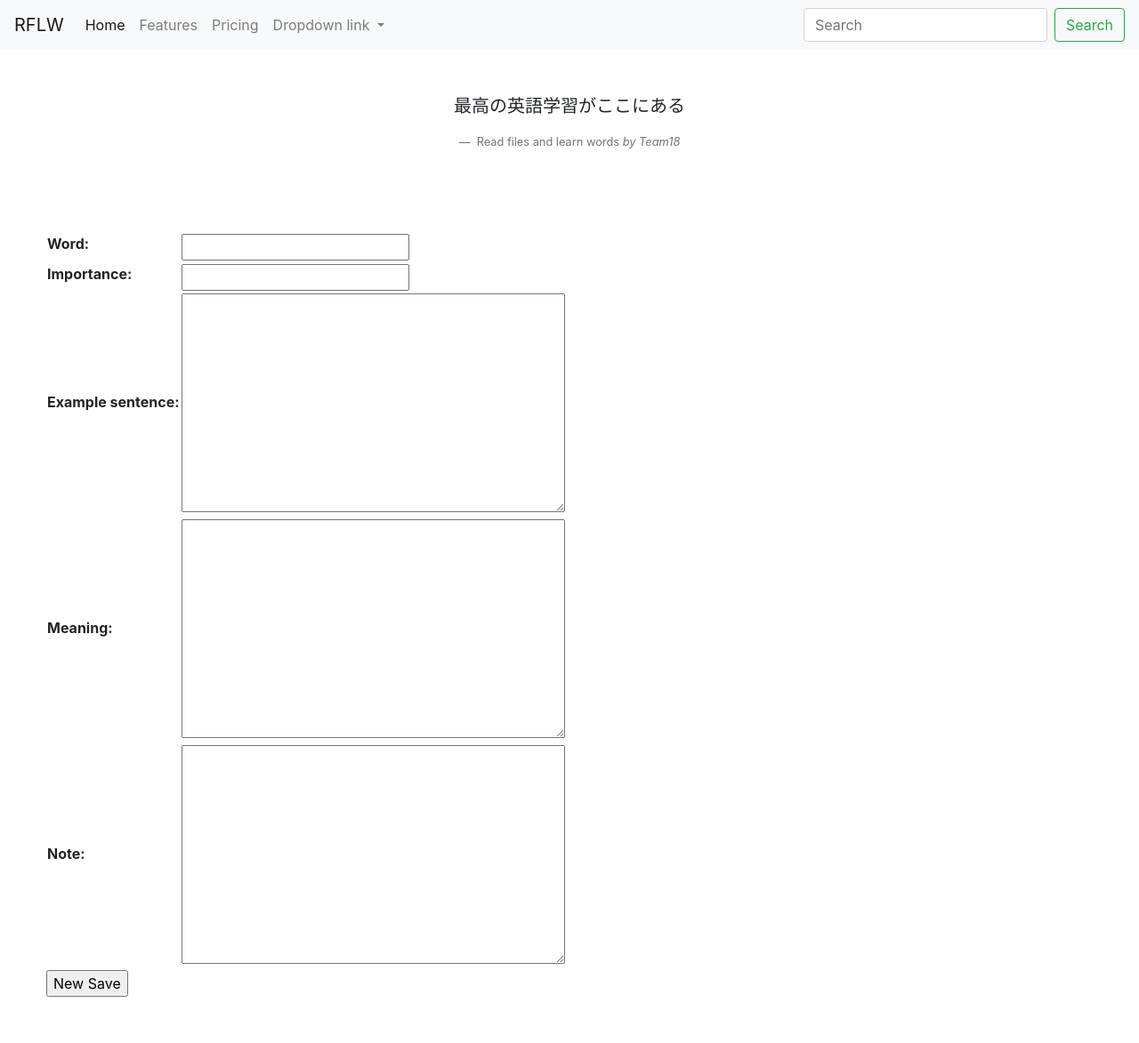
After one commit to YHU-team18/Read-files-and-learn-words, a Django app: page /add_words in a window 1280 px wide. The commit adds this page. Shown: the whole page at 89% size. Run offline with Django 4.2, Linux system fonts and the light colour scheme; some libraries are stand-ins or nearby versions.

Commit message:
add is not good

```diff
--- /dev/null
+++ b/src/templates/add_word.html
@@ -0,0 +1,31 @@
+{% extends "base.html" %}
+
+{% block title %}
+AddWord(RFLW)
+{% endblock title %}
+
+{% block content %}
+<br>
+<br>
+<figure class="text-center">
+    <blockquote class="blockquote">
+      <p>最高の英語学習がここにある</p>
+    </blockquote>
+    <figcaption class="blockquote-footer">
+        Read files and learn words <cite title="Source Title">by Team18</cite>
+    </figcaption>
+</figure>
+
+
+<br>
+<div class="container p-5 m-1">
+    <form action="#" method="POST">
+        <table>
+            {{form.as_table}}
+        </table>
+        {% csrf_token %}
+        <input type="submit" value="New Save">
+    </form>
+</div>
+
+{% endblock content %}
--- a/src/templates/base.html
+++ b/src/templates/base.html
@@ -17,14 +17,14 @@
 <body>
     <!-- https://getbootstrap.jp/docs/4.5/components/navbar/ -->
     <nav class="navbar navbar-expand-lg navbar-light bg-light">
-        <a class="navbar-brand" href="#">Navbar</a>
+        <a class="navbar-brand" href="#">RFLW</a>
         <button class="navbar-toggler" type="button" data-toggle="collapse" data-target="#navbarNavDropdown" aria-controls="navbarNavDropdown" aria-expanded="false" aria-label="Toggle navigation">
           <span class="navbar-toggler-icon"></span>
         </button>
         <div class="collapse navbar-collapse" id="navbarNavDropdown">
           <ul class="navbar-nav">
             <li class="nav-item active">
-              <a class="nav-link" href="#">Home <span class="sr-only">(current)</span></a>
+              <a class="nav-link" href="{% url 'menu' %}">Home <span class="sr-only">(current)</span></a>
             </li>
             <li class="nav-item">
               <a class="nav-link" href="#">Features</a>
@@ -54,6 +54,8 @@
     {% block content %}
     {% endblock content %}
 
+
+
     <!-- https://getbootstrap.jp/docs/4.5/getting-started/introduction/ -->
     <!-- js -->
     <script src="https://code.jquery.com/jquery-3.5.1.slim.min.js" integrity="sha384-DfXdz2htPH0lsSSs5nCTpuj/zy4C+OGpamoFVy38MVBnE+IbbVYUew+OrCXaRkfj" crossorigin="anonymous"></script>
--- a/src/words/models.py
+++ b/src/words/models.py
@@ -10,9 +10,9 @@ class Word(models.Model):
     """
     word = models.CharField(max_length=100)
     importance = models.IntegerField(validators=[MinValueValidator(-10), MaxValueValidator(100)])
-    example_sentence = models.TextField()
+    example_sentence = models.TextField(blank=True)
     meaning = models.TextField()
-    note = models.TextField()
+    note = models.TextField(blank=True)
 
     thesis_id = models.IntegerField()
     pronounce_id = models.IntegerField()
--- a/src/words/urls.py
+++ b/src/words/urls.py
@@ -1,8 +1,14 @@
 from django.contrib import admin
 from django.urls import path, include
 from django.views.generic import TemplateView
-# from .views import Menu
+from .views import InputPDF, Quiz, UpDate, AddWords, Detail
 
 urlpatterns = [
     path('menu/', TemplateView.as_view(template_name='menu.html'), name = "menu"),
+    path("input_pdf/", InputPDF.as_view(), name = "input_da"),
+    path("quiz/", Quiz.as_view(), name = "quiz"),
+    path("update_list/", UpDate.as_view(), name = "list"),
+    path("update_i/", UpDate.as_view(), name = "update_i"),
+    path("add_words", AddWords.as_view(), name = "add_words"),
+    path("detail/", Detail.as_view(), name = "detail")
 ]
--- a/src/words/views.py
+++ b/src/words/views.py
@@ -1,19 +1,36 @@
-from django.views.generic import TemplateView, CreateView, ListView, CreateView, UpdateView
+from re import template
+from django.views.generic import TemplateView, CreateView, ListView, CreateView, UpdateView, DetailView
 from .models import Word
+from django.urls import reverse_lazy
 
 # Create your views here.
 
-class Menu(TemplateView):
-    template_name: str = "menu.html"
-
 class InputPDF(CreateView):
+    # 注意: 仮でCreateViewを親にもつ
     template_name: str = "input_pdf.html"
     model = Word
+    fields = ("word", "importance", "example_sentence", "meaning_id")
 
 class Quiz(ListView):
     template_name: str = "quiz.html"
     model = Word
 
-class UpDate(UpdateView):
-    template_name: str = "update.html"
+class UpDate(ListView):
+    # 実際はListViewにして様々な表示の方法をさせ,その一つ一つにUpdateを実装
+    template_name: str = "list.html"
     model = Word
+
+class UpDataI(UpdateView):
+    # 一つ一つのUpdate
+    template_name: str = "update_i.html"
+    model = Word
+
+class AddWords(CreateView):
+    template_name: str = "add_word.html"
+    model = Word
+    fields = ("word", "importance", "example_sentence", "meaning","note")
+    success_url = reverse_lazy("menu")
+
+class Detail(DetailView):
+    template_name: str = "detail.html"
+    model = Word
```
Also changed, not shown: src/templates/input_pdf.html (added, +31 -0 lines), src/templates/menu.html (+63 -2 lines), src/templates/quiz.html (added), src/templates/update.html (added), src/templates/update_i.html (added).
